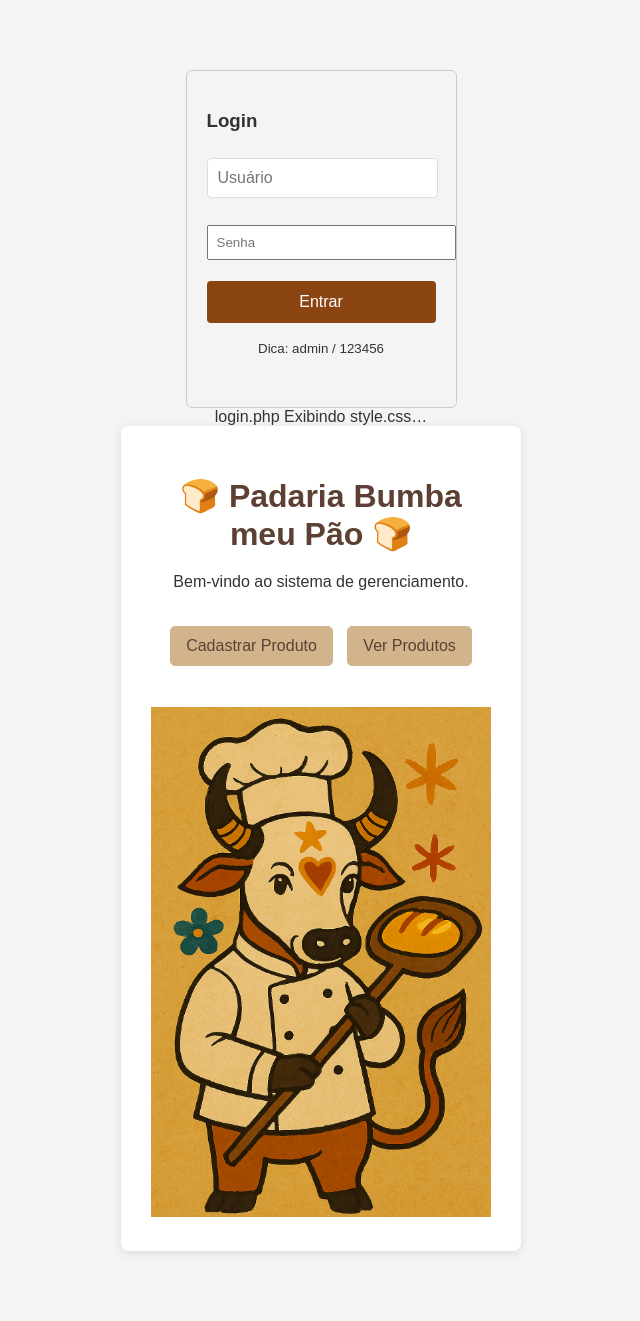
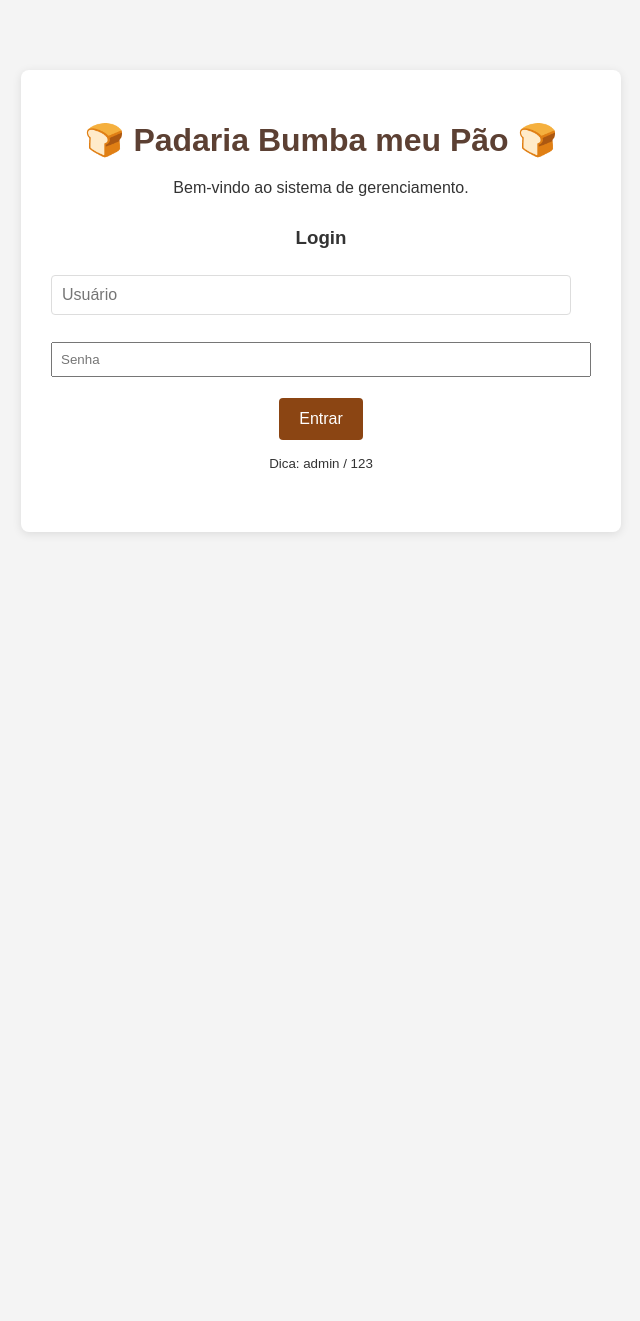
Before and after one commit to andrielrib/atividade_padaria, a PHP site: page / in a window 1280 px wide. Shown: the whole page, without its empty margins (319-959 px from the left). After the commit the page ends 534 px from the top, so only its background shows below. Run offline with PHP 8.4, Linux system fonts and the light colour scheme.

Commit message:
add - login

```diff
--- a/index.php
+++ b/index.php
@@ -9,7 +9,7 @@ session_start();
 
 if (isset($_GET['logout'])) {
     session_destroy();
-    header("Location: index.php");
+    header("Location: padaria_bumba_pao");
     exit;
 }
 
@@ -18,7 +18,7 @@ if ($_SERVER["REQUEST_METHOD"] === "POST") {
     $user = $_POST["username"] ?? "";
     $pass = $_POST["password"] ?? "";
 
-    $stmt = $mysqli->prepare("SELECT id, username, senha FROM usuarios WHERE username=? AND senha=?");
+    $stmt = $mysqli->prepare("SELECT pk, username, senha FROM usuarios_login WHERE username=? AND senha=?");
     $stmt->bind_param("ss", $user, $pass);
     $stmt->execute();
     $result = $stmt->get_result();
@@ -28,7 +28,7 @@ if ($_SERVER["REQUEST_METHOD"] === "POST") {
     if ($dados) {
         $_SESSION["user_id"] = $dados["id"];
         $_SESSION["username"] = $dados["username"];
-        header("Location: index.php");
+        header("Location: padaria_bumba_pao");
         exit;
     } else {
         $msg = "Usuário ou senha incorretos!";
@@ -36,14 +36,19 @@ if ($_SERVER["REQUEST_METHOD"] === "POST") {
 }
 ?>
 
-<!doctype html>
-<html lang="pt-br">
+<html>
 <head>
-<meta charset="utf-8">
-<title>Login Simples</title>
-<link rel="stylesheet" href="style.css">
+<meta charset="UTF-8">
+<title>Padaria Bumba meu Pão</title>
+<link rel="stylesheet" type="text/css" href="style/style.css">
 </head>
 <body>
+
+
+
+<div class="container">
+    <h1>🍞 Padaria Bumba meu Pão 🍞</h1>
+    <p>Bem-vindo ao sistema de gerenciamento.</p>
 
    <?php if (!empty($_SESSION["user_id"])): ?>
   <div class="card">
@@ -53,94 +58,15 @@ if ($_SERVER["REQUEST_METHOD"] === "POST") {
   </div>
 
 <?php else: ?>
-  <div class="card">
     <h3>Login</h3>
     <?php if ($msg): ?><p class="msg"><?= $msg ?></p><?php endif; ?>
     <form method="post">
       <input type="text" name="username" placeholder="Usuário" required>
       <input type="password" name="password" placeholder="Senha" required>
-      <button type="submit">Entrar</button>
+      <a href="principal.php"><button type="submit">Entrar</button></a>
     </form>
-    <p><small>Dica: admin / 123456</small></p>
-  </div>
+    <p><small>Dica: admin / 123</small></p>
 <?php endif; ?>
-
-</body>
-</html>
-login.php
-Exibindo style.css…
-
-
-
-
-
-
-
-
-
-
-
-
-
-
-
-
-
-
-
-
-
-
-
-
-
-
-
-
-
-
-
-
-
-
-
-
-
-
-
-
-
-
-
-
-
-
-
-
-
-
-
-
-<html>
-<head>
-<meta charset="UTF-8">
-<title>Padaria Bumba meu Pão</title>
-<link rel="stylesheet" type="text/css" href="style/style.css">
-</head>
-<body>
-
-<div class="container">
-    <h1>🍞 Padaria Bumba meu Pão 🍞</h1>
-    <p>Bem-vindo ao sistema de gerenciamento.</p>
-
-    <a class="btn" href="php/create.php">Cadastrar Produto</a>
-    <a class="btn" href="php/read.php">Ver Produtos</a>
-
-    <br>
-    <br>
-    <br>
-
-        <img src="img/bumba meu pão.png" alt="padareira">
 
 </div>
 
--- a/style/style.css
+++ b/style/style.css
@@ -45,7 +45,7 @@ p {
     padding: 30px;
     border-radius: 8px;
     box-shadow: 0 2px 10px rgba(0, 0, 0, 0.1);
-    width: 100%;
+    width: 150%;
     height: 70%;
     max-width: 800px;
     box-sizing: border-box;
```
Also changed, not shown: principal.php (added, +27 -0 lines). Lines whose indentation alone changed are shown as unchanged.
